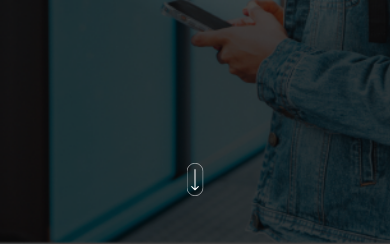
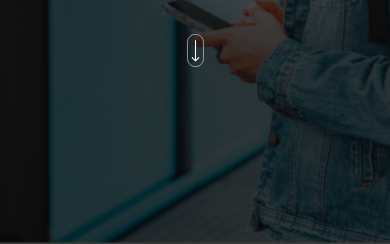
Before and after one commit to VictorTurraF/lp-cartao-bom, a plain HTML site: page index.html in a window 390 px wide. Shown: the part 600-844 px from the top of the page. Drawn offline with Linux system fonts and the light colour scheme.

Commit message:
style: adjust scroll icon positioning

```diff
--- a/styles.css
+++ b/styles.css
@@ -1239,11 +1239,11 @@ footer .hero > .logo-img {
   }
 
   section.hero .scroll {
+    position: relative;
     width: 17px;
     height: 33px;
-    right: 50%;
-    transform: translateX(50%);
-    bottom: 24px;
+    right: unset;
+    bottom: unset;
   }
 
   section.request {
```
